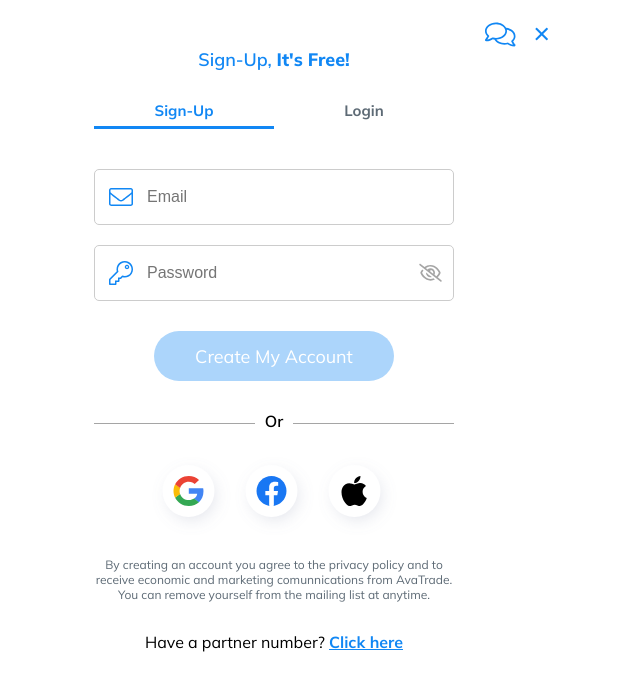
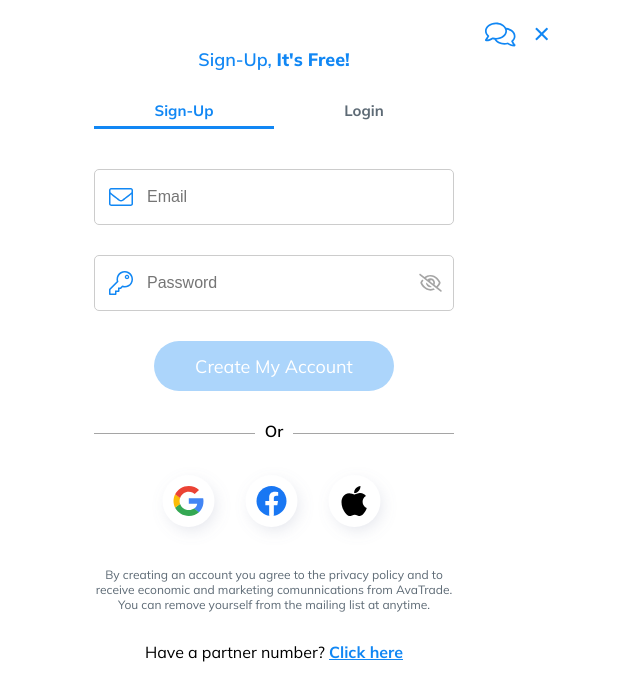
Before and after one commit to Stanislav-Korneev/avatrade, a Vue app: page /#/login in a window 1280 px wide. Shown: the top 700 px of the page, without its empty margins (366-1006 px from the left). Built offline with nearby package versions, Linux system fonts and the light colour scheme.

Commit message:
minor indentation fix

```diff
--- a/src/components/views/LoginView/AuthForm.vue
+++ b/src/components/views/LoginView/AuthForm.vue
@@ -97,13 +97,13 @@ hr {
 form {
   display: grid;
   grid-template-rows: 1fr 1fr;
-  gap: 20px;
+  gap: 30px;
   margin-top: 40px;
 }
 
 .submit-button {
   width: 240px;
-  margin: 10px auto 0;
+  margin: 0 auto;
 }
 
 .social-login-panel {
```
